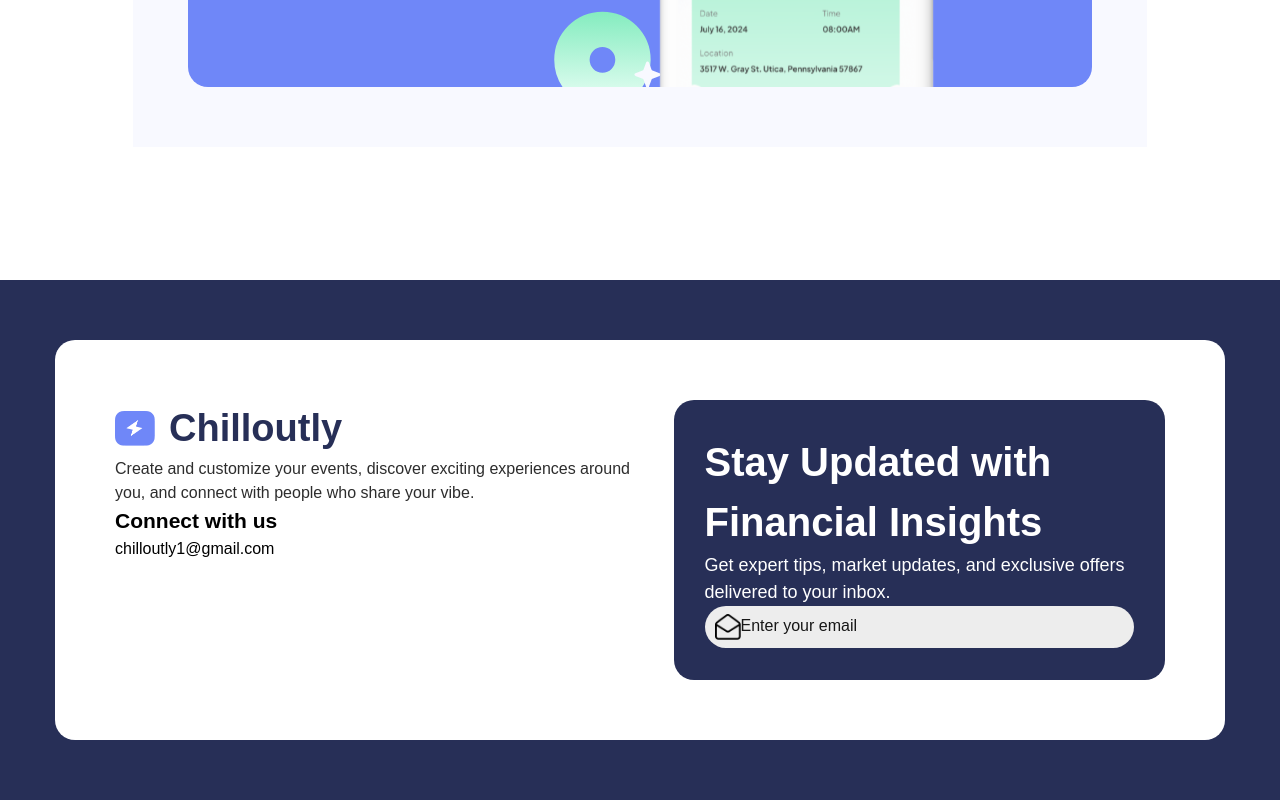
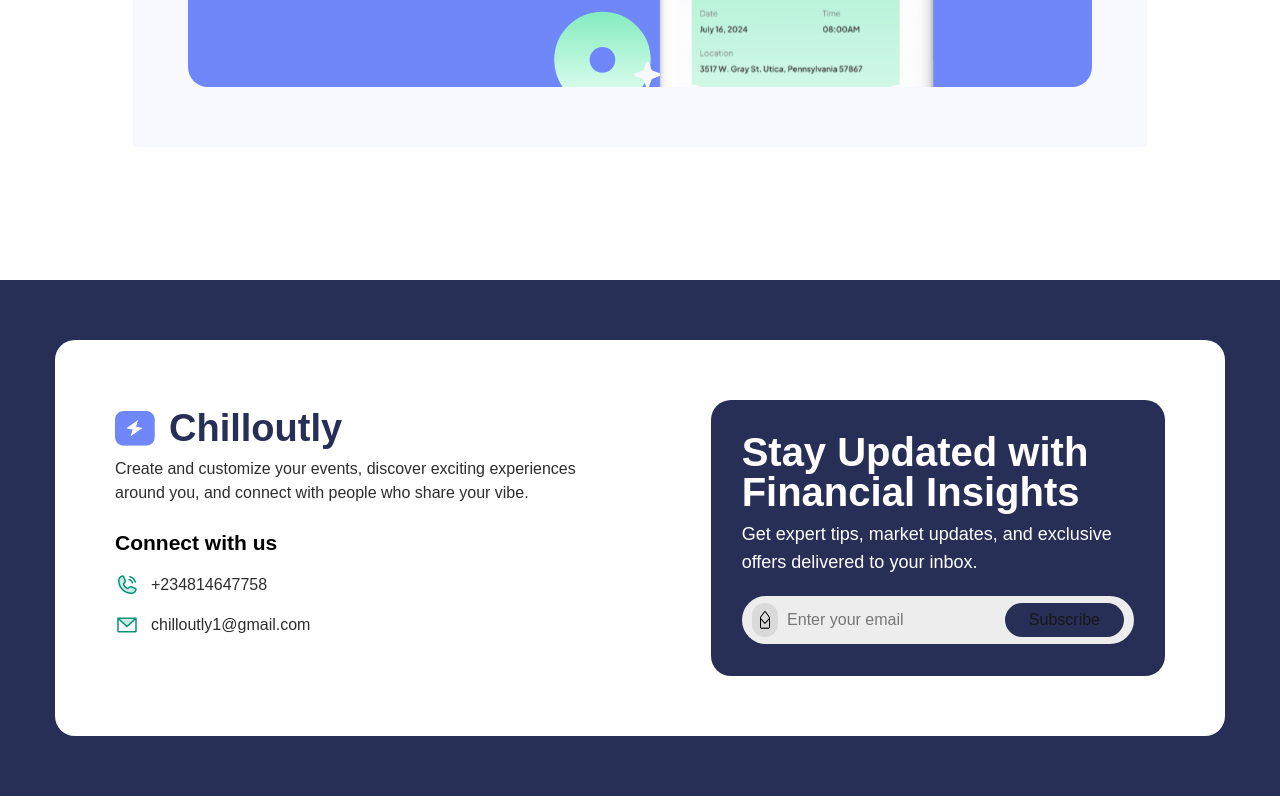
Before and after one commit to Jaystyle34/chilloutly_fe, a Next.js app: page /faq in a window 1280 px wide. Shown: the part 1683-2483 px from the top of the page. Built offline with nearby package versions, Linux system fonts and the light colour scheme.

Commit message:
Updated bottom app bar

```diff
--- a/app/about/page.tsx
+++ b/app/about/page.tsx
@@ -3,7 +3,7 @@
 
 export default function Page(){
     return (<div className="h-full w-full bg-white">
-        <div className="flex flex-col pt-[20px] gap-4  bg-[url('/img/image1.svg')] bg-no-repeat bg-fill bg-center bg-[#0C1332]">
+        <div className="flex flex-col pt-[20px] gap-4  bg-no-repeat bg-fill bg-center bg-[#272F57]">
             <span className="text-white text-center py-[100px] font-normal md:font-semibold  text-[30px] md:text-[64px]">About Chilloutly</span>
         </div>
 
--- a/app/components/AppBar.tsx
+++ b/app/components/AppBar.tsx
@@ -30,7 +30,7 @@
 
       {/* Mobile Menu */}
       {menuOpen && (
-        <div className="absolute top-[64px] left-0 w-full bg-white shadow-md flex flex-col items-center gap-6 py-6 md:hidden z-40">
+        <div className="absolute top-[64px] left-0 w-full bg-[#272F57] shadow-md flex flex-col items-center gap-6 py-6 md:hidden z-40">
           <HomeFeatures />
           <GetApp />
         </div>
--- a/app/components/BottomBar.tsx
+++ b/app/components/BottomBar.tsx
@@ -1,7 +1,8 @@
 import Image from "next/image"
 export default function BottomBar(){
     return(<div className="bg-[#272F57]  py-[20px] px-[20px] sm:py-[60px]  sm:px-[55px]">
-            <div className="flex flex-col md:flex-row gap-4 bg-white p-[20px] sm:p-[60px] rounded-[20px]">
+            <div className="flex flex-col lg:flex-row gap-4 bg-white p-[20px] sm:p-[60px] md:gap-[100px] rounded-[20px]">
+              <div className="flex flex-col gap-6">
                 <div className="flex flex-col">
                   <div className="flex items-center gap-[14px]">
                   <Image
@@ -13,24 +14,55 @@
                   <span className="text-[#272F57] font-bold text-[38px]">Chilloutly</span>
                   </div>
                   <span className="font-normal text-[#2D2D2D] text-[16px]">Create and customize your events, discover exciting experiences around you, and connect with people who share your vibe.</span>
+                </div>
 
-                <div className="flex flex-col">
-                  <span className="text-black font-semibold text-[21px] text-[#2D2D2D]">Connect with us</span>
-                  <span className="text-black">chilloutly1@gmail.com</span>
+
+                <div className="flex flex-col gap-4">
+                  <span className="text-black font-semibold text-[21px]/7 text-[#2D2D2D]">Connect with us</span>
+                  <div className="flex gap-3">
+                     <Image
+                    src={"/img/call.png"}
+                    alt="Email"
+                    height={24}
+                    width={24}
+                  />
+                    <span className="text-[#2D2D2D] font-normal text-[16px]">+234814647758</span>
+                  </div>
+
+                  <div className="flex gap-3">
+                     <Image
+                    src={"/img/email.png"}
+                    alt="Email"
+                    height={24}
+                    width={24}
+                  />
+                    <span className="text-[#2D2D2D] font-normal text-[16px]">chilloutly1@gmail.com</span>
+                  </div>
                 </div>
 
               </div>
-              <div className="flex flex-col bg-[#272F57] rounded-[20px] py-[32px] px-[31px]">
-                <span className="font-semibold text-[40px] text-white">Stay Updated with Financial Insights</span>
-                <span className="font-normal text-[18px] text-white">Get expert tips, market updates, and exclusive offers delivered to your inbox.</span>
-                <div className="flex  bg-[#EDEDED] py-[8px] px-[10px] rounded-[60px]">
+              <div className="flex flex-col bg-[#272F57] rounded-[20px] py-[32px] px-[31px] gap-[20px]">
+               <div className="flex flex-col gap-[8px]">
+                <span className="font-semibold text-[40px]/10 text-white">Stay Updated with Financial Insights</span>
+                <span className="font-normal text-[18px]/7 text-white">Get expert tips, market updates, and exclusive offers delivered to your inbox.</span>
+               </div>
+                <div className="flex items-center bg-[#EDEDED] py-[3px] sm:py-[7px] px-[10px] rounded-[59px] gap-1">
+                   <div className="flex flex-col items-center justify-center bg-[#D9D9D9] h-[40px] w-[40px] h-full rounded-full p-1 ">
                     <Image
                       src={"/img/letter.png"}
                       alt="Email"
                       height={26}
                       width={26}
+                      className="h-[26px] w-[26px] p-1 "
+
                     />
-                  <span>Enter your email</span>
+                   </div>
+                    <input type="email"
+                    placeholder="Enter your email"
+                    className="w-full text-black border border-transparent p-1"/>
+                  <div className="flex items-center rounded-[24px] bg-[#272F57] h-full px-[24px] py-2 md:py-[0px]">
+                    <button>Subscribe</button>
+                  </div>
                 </div>
               </div>
 
--- a/app/faq/page.tsx
+++ b/app/faq/page.tsx
@@ -4,7 +4,7 @@
 
 export default function Page(){
     return (<div className="bg-white flex flex-col">
-         <div className="flex flex-col pt-[20px] gap-4  bg-[url('/img/image1.svg')] bg-no-repeat bg-fill bg-center bg-[#0C1332]">
+         <div className="flex flex-col pt-[20px] gap-4  bg-no-repeat bg-fill bg-center bg-[#272F57]">
             <span className="text-white text-center py-[100px] font-normal md:font-semibold  text-[30px] md:text-[64px]">Frequently Asked Questions</span>
         </div>
          <div className="flex flex-col bg-white items-center justify-center p-[20px]  sm:p-[133px] w-full gap-[80px] w-full bg-red-200">
--- a/app/features/page.tsx
+++ b/app/features/page.tsx
@@ -4,7 +4,7 @@
 
 export default function Page(){
     return (<div className="h-full w-full bg-white">
-        <div className="flex flex-col pt-[20px] gap-4  bg-[url('/img/image1.svg')] bg-no-repeat bg-fill bg-center bg-[#0C1332]">
+        <div className="flex flex-col pt-[20px] gap-4  bg-no-repeat bg-fill bg-center bg-[#272F57]">
             <span className="text-white text-center py-[100px] font-normal md:font-semibold  text-[30px] md:text-[64px]">Chilloutly Features</span>
         </div>
 
--- a/app/help-center/page.tsx
+++ b/app/help-center/page.tsx
@@ -11,7 +11,7 @@
 
 export default function Page(){
     return (<div className="bg-white flex flex-col">
-        <div className="flex flex-col items-center pt-[20px] pb-[80px] bg-[url('/img/image1.svg')] bg-no-repeat bg-cover bg-center bg-[#0C1332] ">
+        <div className="flex flex-col items-center pt-[20px] pb-[80px] bg-no-repeat bg-cover bg-center bg-[#272F57] ">
             <span className="text-white text-center py-[100px] font-normal md:font-semibold  text-[30px] md:text-[64px]">Help Center</span>
             <div className="flex flex-col bg-[#E9EDFE30] rounded-[7px] p-[26px] gap-[20px]">
                 <span className="text-center text-[24px] font-semibold text-[#E9EDFE]">Need help or have questions?</span>
--- a/app/page.tsx
+++ b/app/page.tsx
@@ -15,7 +15,7 @@
   return (
     <div className="flex flex-col items-center justify-center h-full  justify-center bg-black ">
 
-          <div className="flex flex-col pt-[20px] gap-4  bg-[url('/img/image1.svg')] bg-no-repeat bg-cover bg-center">
+          <div className="flex flex-col pt-[20px] gap-4  bg-no-repeat bg-cover bg-center bg-[#272F57]">
 
           <div className={` flex flex-col items-center py-[24px] pt-[100px] w-full  px-[20px] md:px-[200px] bg-white/0`}>
             <span className="font-normal md:font-semibold text-white text-[25px] mdm:text-[64px] text-center">Create Discover, and Experience Events <span className="text-[#6F87F8]">Like Never Before</span></span>
```
Also changed, not shown: app/layout.tsx (+3 -6 lines), public/img/call.png (added), public/img/email.png (added). Lines whose indentation alone changed are shown as unchanged.
